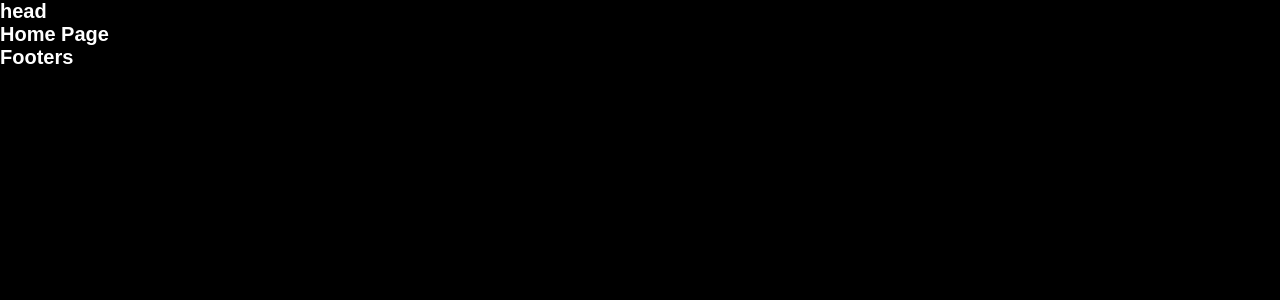
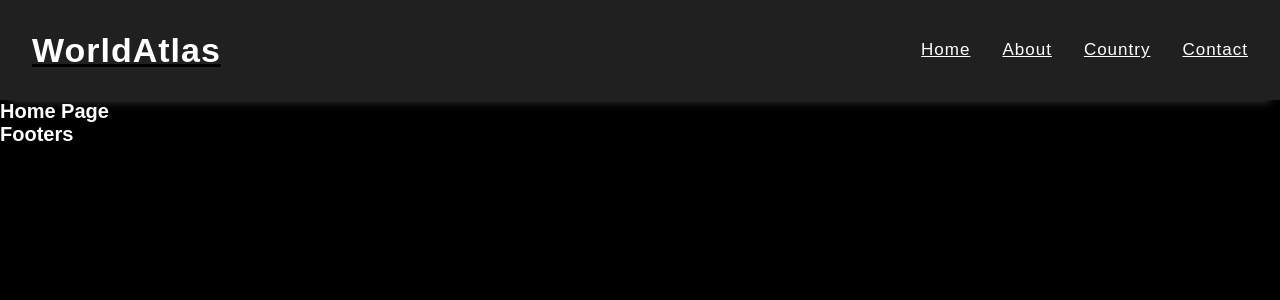
Before and after one commit to vidisha108/World-Atlas, a React (Vite) app in the folder world-atlas/: page / in a window 1280 px wide. Shown: the top 300 px of the page. Built offline with nearby package versions, Linux system fonts and the light colour scheme.

Commit message:
creating navbar

```diff
--- a/world-atlas/src/components/UI/Headers.jsx
+++ b/world-atlas/src/components/UI/Headers.jsx
@@ -1,3 +1,34 @@
+import { NavLink } from "react-router-dom"
+
 export const Headers = ()=>{
-    return <h1>head</h1>
+    return (
+    <header>
+        <div className="container">
+            <div className="grid navbar-grid">
+                <div className="logo">
+                    <NavLink to="/">
+                        <h1>WorldAtlas</h1>
+                    </NavLink>
+                </div>
+                <nav>
+                    <ul>
+                        <li>
+                            <NavLink to="/">Home</NavLink>
+                        </li>
+                        <li>
+                            <NavLink to="/about">About</NavLink>
+                        </li>
+                        <li>
+                            <NavLink to="/Country">Country</NavLink>
+                        </li>
+                        <li>
+                            <NavLink to="/contact">Contact</NavLink>
+                        </li>
+                    </ul>
+                </nav>
+            </div>
+
+        </div>
+    </header>
+    )
 }
--- a/world-atlas/src/pages/ErrorPage.jsx
+++ b/world-atlas/src/pages/ErrorPage.jsx
@@ -1,4 +1,4 @@
-import { useRouteError } from "react-router-dom"
+import { NavLink, useRouteError } from "react-router-dom"
 
 export const ErrorPage = () =>{
     const error = useRouteError();
@@ -7,6 +7,11 @@ export const ErrorPage = () =>{
     <div>
     <h1>Oops! An error occurred</h1>
     {error && <p>{error.data}</p>}
+    <NavLink to="/">
+    <button>
+    Go Home
+    </button>
+    </NavLink>
     </div>
     )
 }
```
